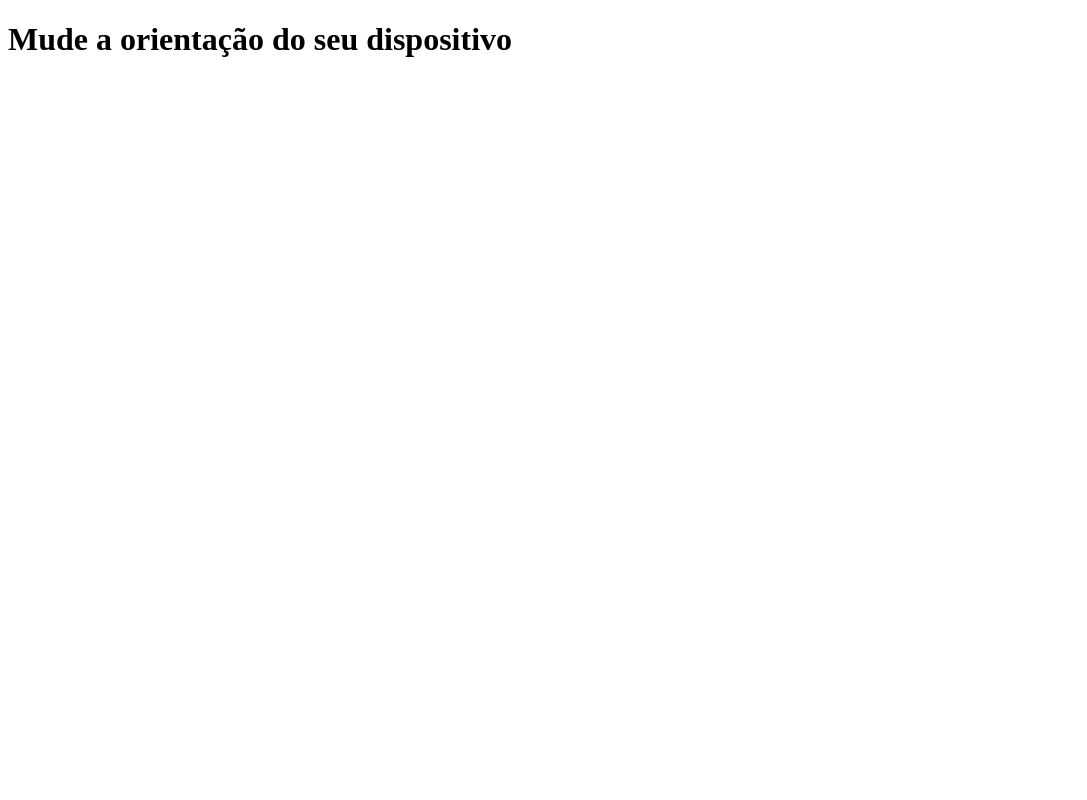
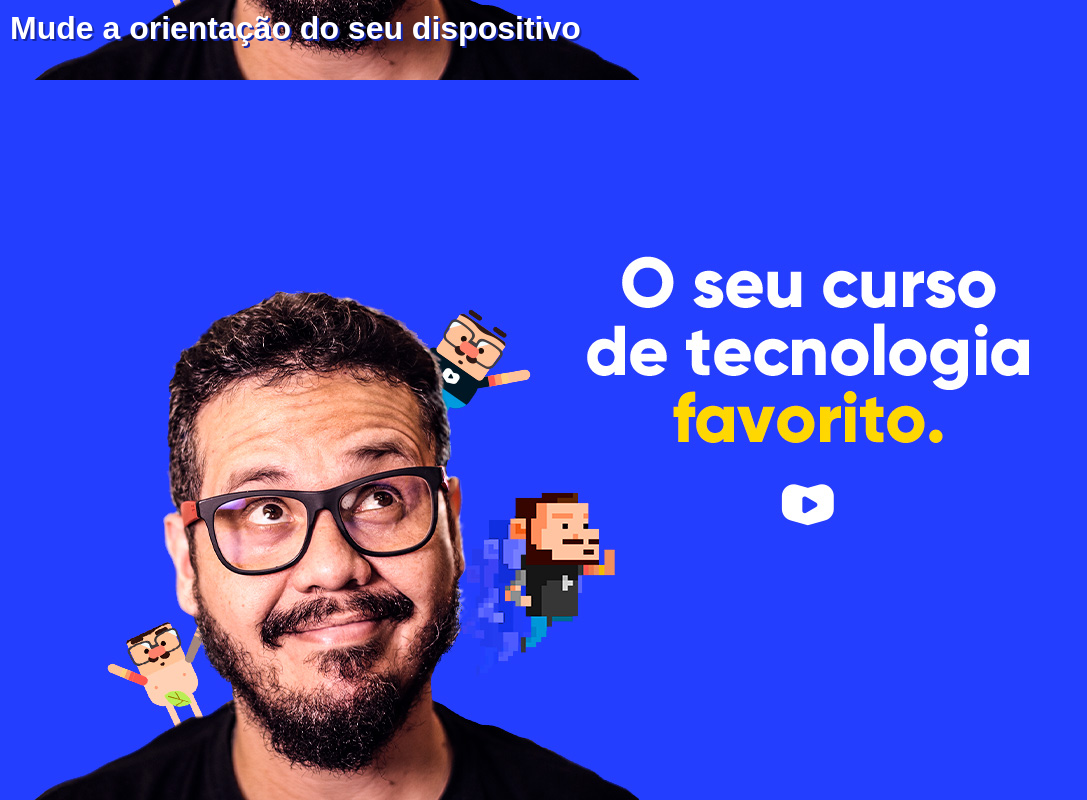
Before and after one commit to higorsalessilva/html-css, a plain HTML site: page exercicios/ex026/mq002/index.html in a window 1280 px wide. Shown: the whole page, without its empty margins (0-1087 px from the left). Drawn offline with Linux system fonts and the light colour scheme.

Commit message:
Cap25 Aula04 de HTML/CSS
atualizando ex026 mq002

```diff
--- a/exercicios/ex026/mq002/estilos/paisagem.css
+++ b/exercicios/ex026/mq002/estilos/paisagem.css
@@ -1,3 +1,8 @@
 @charset "UTF-8";
 
 /* Aparelho deitado (landscape) */
+
+body {
+    background: url(../../imagens/cev-landscape.jpg);
+    background-position: left bottom;
+}
--- a/exercicios/ex026/mq002/estilos/retrato.css
+++ b/exercicios/ex026/mq002/estilos/retrato.css
@@ -1,3 +1,8 @@
 @charset "UTF-8";
 
 /* Aparelho em pé (portrait) */
+
+body {
+    background: url(../../imagens/cev-portrait.jpg);
+    background-position: center bottom;
+}
--- a/exercicios/ex026/mq002/estilos/style.css
+++ b/exercicios/ex026/mq002/estilos/style.css
@@ -1,3 +1,23 @@
 @charset "UTF-8";
 
 /* Configurações gerais */
+
+* {
+    margin: 0px;
+    padding: 0px;
+    font-family: Arial, Helvetica, sans-serif;
+}
+
+html, body {
+    width: 100vw;
+    height: 100vh;
+    background-color: #233eff;
+    background-size: contain;
+    background-repeat: no-repeat;
+}
+
+h1 {
+    color: white;
+    text-shadow: 2px 2px 0px #1526a7;
+    padding: 10px;
+}
```
